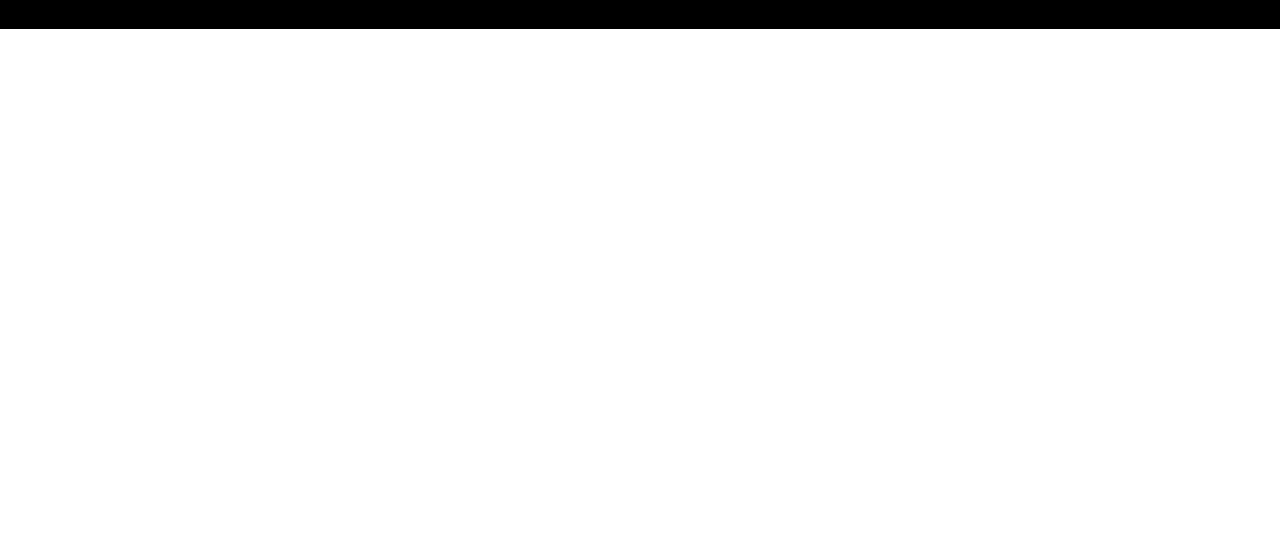
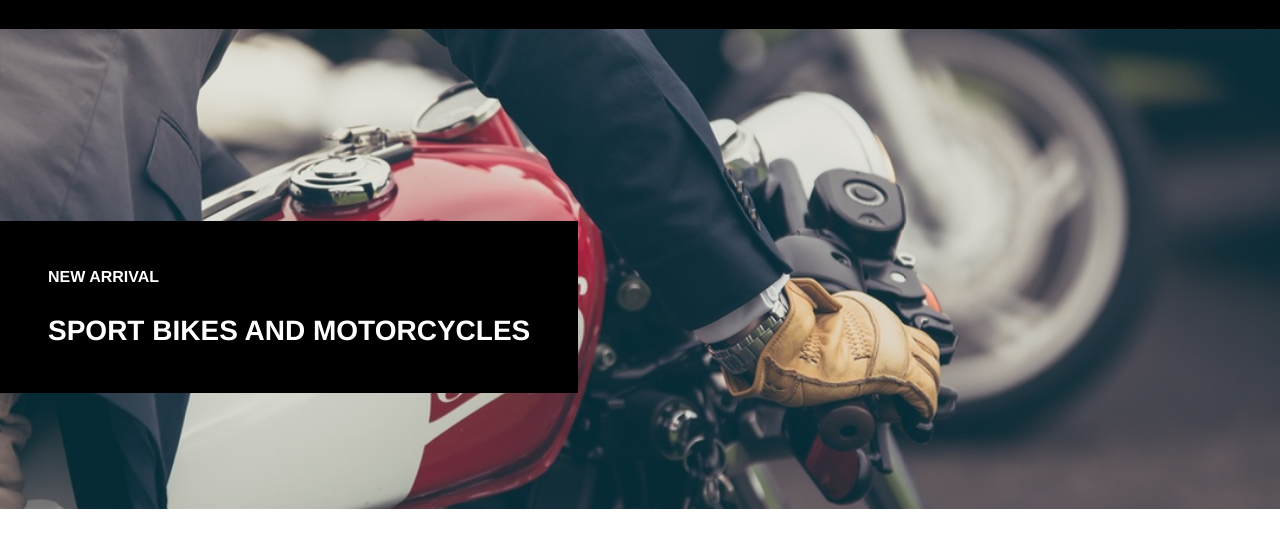
Before and after one commit to elijahjcarrington/agent-supply, a plain HTML site: page index.html in a window 1280 px wide. Shown: the part 71-618 px from the top of the page. Drawn offline with Linux system fonts and the light colour scheme.

Commit message:
Add hero

```diff
--- a/css/style.css
+++ b/css/style.css
@@ -1,12 +1,17 @@
 /*Global*/
 
+html {
+  font-size: 16px;
+}
+
 html, body {
-  font-size: 16px;
+  margin: 0;
+  padding: 0;
   font-family: Helvetica, sans-serif;
   font-weight: normal;
 }
 
-.flex-row {
+.flex {
   display: flex;
   flex-flow: row nowrap;
   justify-content: flex-start;
@@ -21,15 +26,18 @@ body {
 
 h1, h2, h3, h4, h5, h6 {
   color: white;
+  text-transform: uppercase;
+  font-weight: bold;
 }
 
 h1 {
-  font-weight: lighter;
+  font-size: 2rem;
 }
 
-.upper {
-  text-transform: uppercase;
+h2 {
+  font-size: 1.75rem;
 }
+
 
 /*Header*/
 
@@ -39,14 +47,15 @@ header {
   background-color: black;
 }
 
-header .logo {
+.logo {
   width: 80%;
   margin: 0 auto;
 }
 
-header h1 {
+header h4 {
   margin: auto 10px;
   letter-spacing: 0.15em;
+  font-weight: lighter;
 }
 
 header img {
@@ -57,6 +66,32 @@ header img {
 
 /*Content*/
 
+.hero {
+  background-image: url("../img/moto.jpeg");
+  background-position: center center;
+  background-attachment: fixed;
+  background-repeat: no-repeat;
+  -webkit-background-size: cover;
+  -moz-background-size: cover;
+  -o-background-size: cover;
+  background-size: cover;
+  height: 30rem;
+}
+
+.overlay {
+  position: absolute;
+  padding: 3rem;
+  margin: 12rem 0;
+  background-color: black;
+}
+
+.overlay h4 {
+  margin-bottom: 2rem;
+}
+
+
+
+
 /*Footer*/
 
 
--- a/index.html
+++ b/index.html
@@ -8,15 +8,18 @@
   </head>
   <body>
 
-    <header class="flex-row">
-      <div class="logo flex-row">
+    <header class="flex">
+      <div class="logo flex">
         <img src="./img/logo.png" alt="Logo">
-        <h1 class="upper">Secret Agent Supply Inc.</h1>
+        <h4>Secret Agent Supply Inc.</h4>
       </div>
     </header>
 
-    <div class="hero flex-row">
-
+    <div class="hero">
+      <div class="overlay">
+        <h4>New Arrival</h4>
+        <h2>Sport Bikes and Motorcycles</h2>
+      </div>
     </div>
 
   </body>
```
